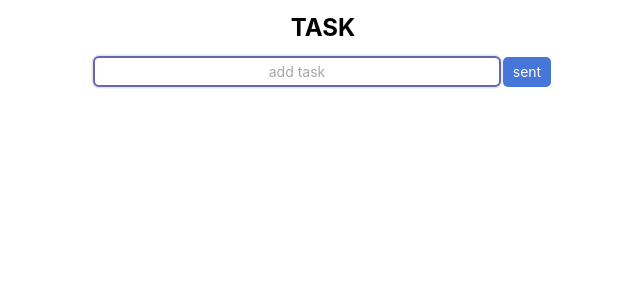
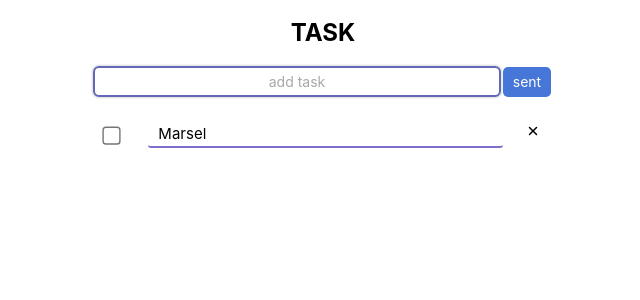
Before and after one commit to JetMars/toDo, a React (Vite) app: page / in a window 1280 px wide. Shown: the top 300 px of the page, without its empty margins (317-957 px from the left). Built offline with nearby package versions, Linux system fonts and the light colour scheme.

Commit message:
feat/components/TaskLists-and-Task

```diff
--- a/package.json
+++ b/package.json
@@ -13,6 +13,7 @@
     "@reduxjs/toolkit": "^1.9.7",
     "react": "^18.2.0",
     "react-dom": "^18.2.0",
+    "react-icons": "^4.12.0",
     "react-id-generator": "^3.0.2",
     "react-redux": "^8.1.3"
   },
--- a/src/App.tsx
+++ b/src/App.tsx
@@ -1,4 +1,6 @@
 import AddTask from "./components/AddTask/AddTask";
+import TaskList from "./components/TaskList/TaskList";
+
 import "./assets/scss/app.scss";
 
 function App() {
@@ -6,6 +8,7 @@ function App() {
     <div className="container">
       <h1 className="title">TASK</h1>
       <AddTask />
+      <TaskList />
     </div>
   );
 }
--- a/src/assets/scss/app.scss
+++ b/src/assets/scss/app.scss
@@ -9,6 +9,6 @@
   justify-content: center;
   .title {
     font-size: 24px;
-    margin: 10px 0;
+    margin: 15px 0;
   }
 }
--- a/src/components/AddTask/AddTask.tsx
+++ b/src/components/AddTask/AddTask.tsx
@@ -35,6 +35,7 @@ const AddTask: React.FC = () => {
     <div className={styles.root}>
       <input
         ref={inputRef}
+        maxLength={25}
         type="text"
         name="task"
         className={styles.input}
--- /dev/null
+++ b/src/components/Task/Task.module.scss
@@ -0,0 +1,22 @@
+.root {
+  display: flex;
+  justify-content: space-around;
+  margin: 10px 0;
+}
+.title {
+  display: block;
+  padding-left: 10px;
+  border-bottom: 2px solid #7d70cc;
+  width: 75%;
+  border-radius: 3px;
+  margin-left: 8px;
+  font-size: 15px;
+}
+
+input[type="checkbox"] {
+  -ms-transform: scale(1.4); /* IE */
+  -moz-transform: scale(1.4); /* FF */
+  -webkit-transform: scale(1.4); /* Safari and Chrome */
+  -o-transform: scale(1.4); /* Opera */
+  transform: scale(1.4);
+}
--- /dev/null
+++ b/src/components/Task/Task.tsx
@@ -0,0 +1,18 @@
+import React from "react";
+
+import type { ITask } from "../../types/toDo";
+
+import styles from "./Task.module.scss";
+import { IoClose } from "react-icons/io5";
+
+const Task: React.FC<ITask> = ({ title }) => {
+  return (
+    <li className={styles.root}>
+      <input className={styles.checkbox} type="checkbox" name="task" />
+      <label className={styles.title}>{title}</label>
+      <IoClose className={styles.close} />
+    </li>
+  );
+};
+
+export default Task;
--- /dev/null
+++ b/src/components/TaskList/TaskList.module.scss
@@ -0,0 +1,5 @@
+.root {
+  width: min(calc(70vw + 59px), 459px);
+  list-style-type: none;
+  padding: 0;
+}
--- /dev/null
+++ b/src/components/TaskList/TaskList.tsx
@@ -0,0 +1,20 @@
+import React from "react";
+
+import { useAppSelector } from "../../hooks/redux.hooks";
+
+import styles from "./TaskList.module.scss";
+import Task from "../Task/Task";
+
+const TaskList: React.FC = () => {
+  const { items } = useAppSelector((state) => state.toDoReducer);
+
+  return (
+    <ul className={styles.root}>
+      {items.map((task) => (
+        <Task key={task.id} {...task} />
+      ))}
+    </ul>
+  );
+};
+
+export default TaskList;
--- a/src/redux/slices/toDoSlice.ts
+++ b/src/redux/slices/toDoSlice.ts
@@ -5,7 +5,7 @@ import type { ITaskItems } from "../../types/toDo";
 import type { ITask } from "../../types/toDo";
 
 const initialState: ITaskItems = {
-  items: [],
+  items: [{ id: "", title: "Marsel" }],
 };
 
 export const toDoSlice = createSlice({
```
Also changed, not shown: 1 other file (tests, documents, lock files or other folders).
